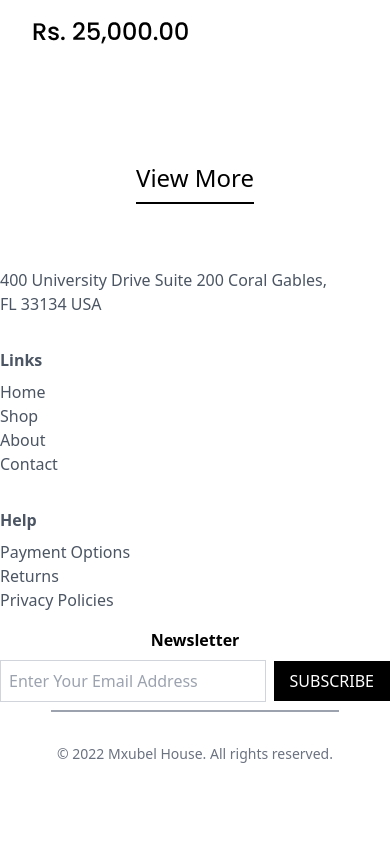
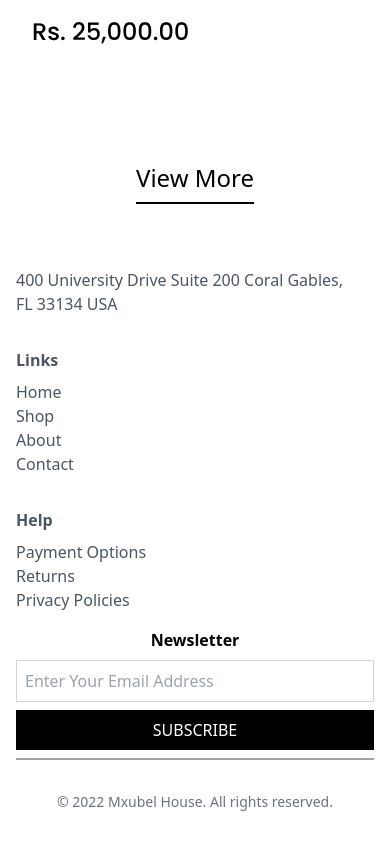
Before and after one commit to Sajida-haider/new-hachathone2, a Next.js app: page /singleproductpage in a window 390 px wide. Shown: the part 3339-4183 px from the top of the page. Before the commit the page ends 4135 px from the top, so only its background shows below. Built offline with nearby package versions, Linux system fonts and the light colour scheme.

Commit message:
footer update

```diff
--- a/src/app/components/footer.tsx
+++ b/src/app/components/footer.tsx
@@ -3,7 +3,7 @@ import React from "react";
 const Footer = () => {
   return (
     <footer className="bg-white py-8">
-      <div className="container mx-auto grid grid-cols-1 md:grid-cols-3 gap-8 text-gray-600">
+      <div className="container mx-auto grid grid-cols-1 md:grid-cols-3 gap-8 text-gray-600 px-4 sm:px-6">
         {/* Address Section */}
         <div>
           <p>400 University Drive Suite 200 Coral Gables,</p>
@@ -31,24 +31,28 @@ const Footer = () => {
           </ul>
         </div>
       </div>
+
       {/* Newsletter Section */}
-      <div className="text-center mt-4">
+      <div className="text-center mt-4 px-4 sm:px-6">
         <h4 className="font-bold mb-2">Newsletter</h4>
-        <form className="flex justify-center items-center">
+        <form className="flex justify-center items-center flex-wrap gap-2">
           <input
             type="email"
             placeholder="Enter Your Email Address"
-            className="border border-gray-300 p-2 w-72"
+            className="border border-gray-300 p-2 w-full sm:w-72"
           />
-          <button type="submit" className="bg-black text-white px-4 py-2 ml-2">
+          <button
+            type="submit"
+            className="bg-black text-white px-4 py-2 w-full sm:w-auto"
+          >
             SUBSCRIBE
           </button>
         </form>
-        <div className="mt-2 border-b-2 border-gray-400 w-72 mx-auto"></div>{" "}
+        <div className="mt-2 border-b-2 border-gray-400 w-full sm:w-72 mx-auto"></div>{" "}
         {/* Underline */}
       </div>
 
-      <div className="text-center mt-8 text-sm text-gray-500">
+      <div className="text-center mt-8 text-sm text-gray-500 px-4 sm:px-6">
         © 2022 Mxubel House. All rights reserved.
       </div>
     </footer>
```
